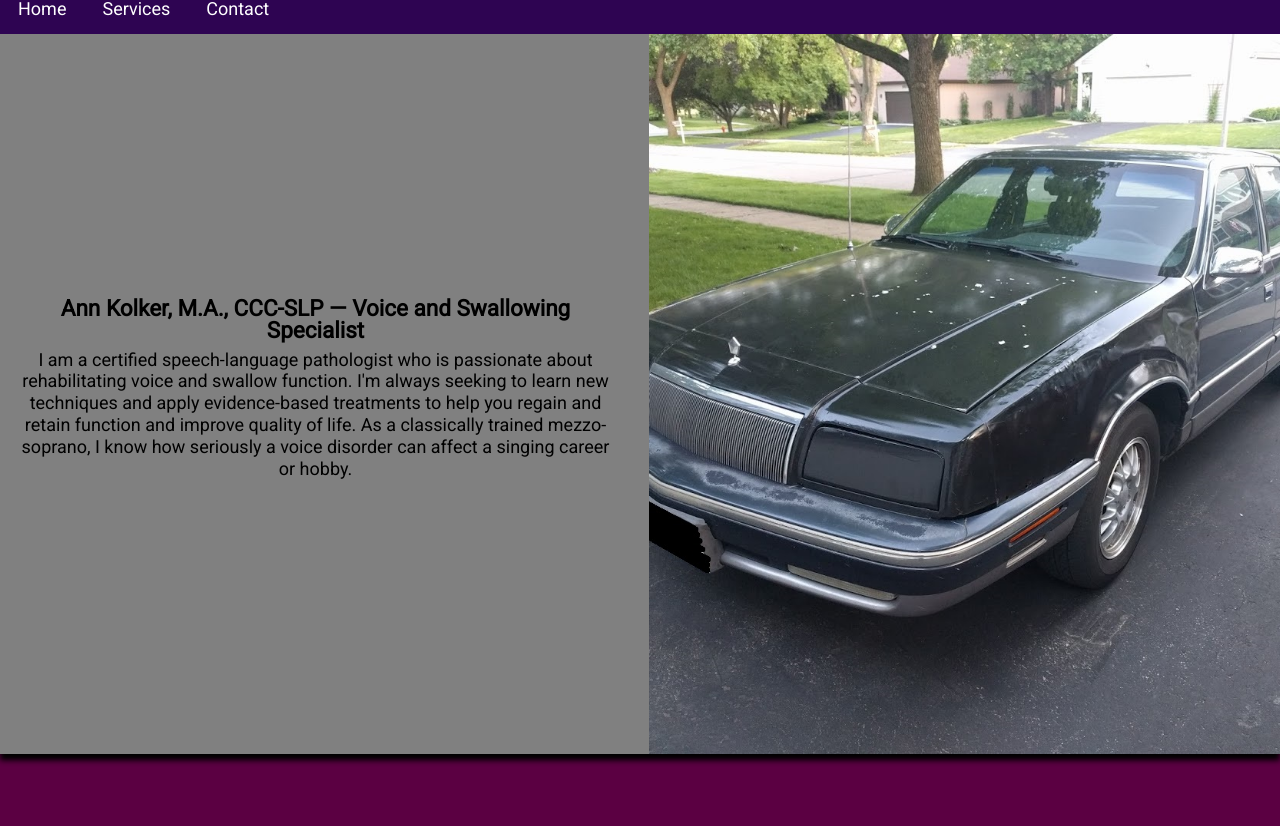
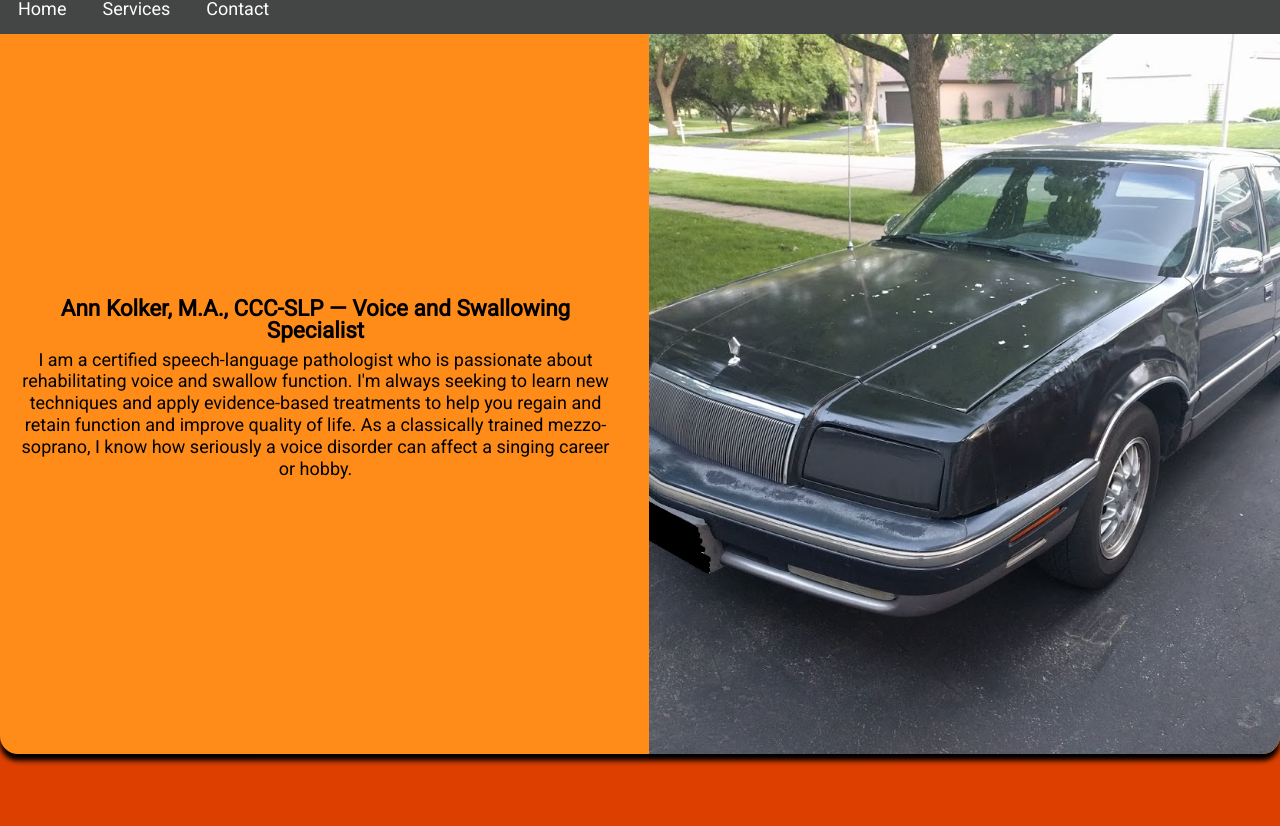
Before and after one commit to jakoeman/ANN_SITE, a plain HTML site: page index.html in a window 1280 px wide. Shown: the part 70-896 px from the top of the page. Drawn offline with Linux system fonts and the light colour scheme.

Commit message:
changed some colors and rounded some corners with ann

```diff
--- a/assets/css/screen.css
+++ b/assets/css/screen.css
@@ -18,14 +18,13 @@ html {
   line-height: 1.626em; /*26/16=1.626em*/
   /* Background image came from Toptal.com and is called Diagmonds - Created by INS
   I modified the color of the image*/
-  background-image: url("../../assets/images/dark-paths.png");
-  background-repeat: repeat;
+  background-color: #dd3f00;
   scroll-behavior: smooth;
 }
 main {
   /*padding: 1.222em 1em; /*19.5/16=1.222em*/
   /*background-image: url("../../assets/images/congruent_pentagon.png");*/
-  background-color: #5b0042;
+  background-color: #dd3f00;
   padding-bottom: 2.777em; /*44.5/16=2.777em*/
   box-shadow: 0 0.375em 0.3125em black;  /*6/16=.375   5/16=.3125*/
 }
@@ -44,13 +43,14 @@ main {
   line-height: 0.85em;  /*13.5/16=.85em*/
 }
 .menu {
-  background-color: #2e0452;
+  background-color: #434645;
   list-style-type: none;
   flex-grow: 1;
   display: flex;
   flex-direction: column;
   justify-content: flex-start;
   flex-wrap: wrap;
+  /*border-radius: 1em 1em 0em 0em;*/
 }
 .menu a {
   color: white;
@@ -104,7 +104,9 @@ ul.resume-list {
 .full-page {
   /*height: 85vh;*/
   /*background-image: url("../../assets/images/congruent_pentagon.png");*/
-  background-color: #5b0042;
+  /*background-image: url("../../assets/images/morocco-blue.png");
+  background-repeat: repeat;*/
+  background-color: #dd3f00;
   padding-left: 10%;
   padding-right: 10%;
   padding-top: 5%;
@@ -148,13 +150,15 @@ ul.resume-list {
   padding-left: 1em;
 }
 .main-section{
-  background-color: grey;
+  background-color: #ff8b19;
+  border-radius: 0em 0em 1em 1em;
   /*box-shadow: 0px 13px 25px 0px rgba(0,0,0,1);*/
 
   box-shadow: 0 0.375em 0.3125em black;  /*6/16=.375   5/16=.3125*/
 }
 .main-container{
   padding-bottom: 1em;
+
   box-shadow: 0 0.375em 0.3125em black;  /*6/16=.375   5/16=.3125*/
 }
 .footer {
@@ -163,6 +167,9 @@ ul.resume-list {
   bottom: 0;
   width: 100%;
   text-align: center;
+}
+#main-img{
+  border-radius: 0em 0em 1em 0em;
 }
 /* Module/Modular Section (class or descedent selectors; repeating specific styles) */
 
--- a/index.html
+++ b/index.html
@@ -38,7 +38,7 @@
                 disorder can affect a singing career or hobby.</p>
             </li>
             <figure>
-                <img class= "item-pic" src="assets/images/front-left.jpg" alt="New Yorker Front Left Side" />
+                <img id= "main-img" class= "item-pic" src="assets/images/front-left.jpg" alt="New Yorker Front Left Side" />
                 <figcaption></figcaption>
             </figure>
           </ul>
```
Also changed, not shown: assets/images/morocco-blue.png (added), assets/images/morocco.png (added).
